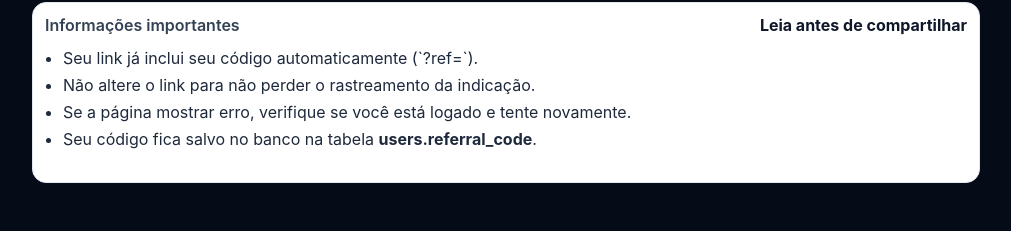
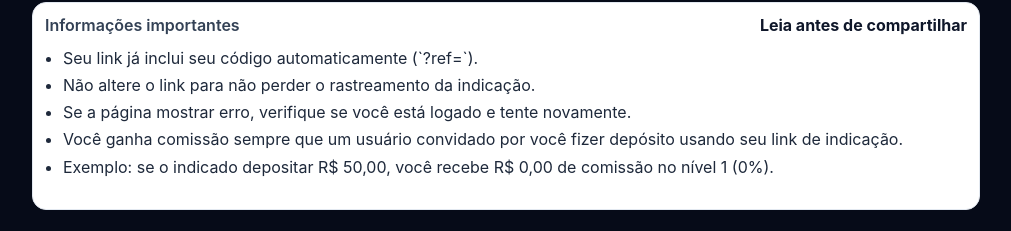
Before and after one commit to magnatazk20/mancera-frontend, a React (Vite) app: page /invite in a window 1280 px wide. Shown: the part 1380-1611 px from the top of the page, without its empty margins (134-1145 px from the left). Built offline with nearby package versions, Linux system fonts and the light colour scheme; no server answers.

Commit message:
Ajusta textos e exemplo de comissão na página Invite

```diff
--- a/src/pages/Invite.tsx
+++ b/src/pages/Invite.tsx
@@ -50,19 +50,38 @@ export default function Invite() {
       try {
         const apiBase = String(API_URL ?? '').trim().replace(/\/+$/, '') || 'http://localhost:3333'
 
-        const storedRefCode = String(user?.referralCode ?? user?.referral_code ?? '').trim()
-        const storedReferralLink = String(user?.referralLink ?? user?.referral_link ?? '').trim()
+        const parsedUserId = Number(user?.id ?? 0)
+        if (!Number.isFinite(parsedUserId) || parsedUserId <= 0) {
+          setError('Usuário não autenticado.')
+        } else {
+          let referralLoaded = false
+          try {
+            const referralResponse = await fetch(`${apiBase}/api/referral/${parsedUserId}`)
+            if (referralResponse.ok) {
+              const referralData = await referralResponse.json()
+              if (referralData?.ok) {
+                setRefCode(String(referralData.referralCode ?? ''))
+                setReferralLinkState(String(referralData.referralLink ?? ''))
+                setError('')
+                referralLoaded = true
+              }
+            } else {
+              const body = await referralResponse.json().catch(() => ({}))
+              const apiError = String(body?.error ?? '')
+              if (apiError.toLowerCase().includes("doesn't exist")) {
+                setError('Banco local sem tabela users. Importe o SQL da plataforma no MySQL.')
+              } else {
+                setError('Não foi possível carregar seu link de convite.')
+              }
+            }
+          } catch (err) {
+            console.error('[invite] erro ao buscar referral', err)
+            setError('Erro de conexão ao carregar convite.')
+          }
 
-        if (storedRefCode) {
-          setRefCode(storedRefCode)
-        }
-
-        if (storedReferralLink) {
-          setReferralLinkState(storedReferralLink)
-        }
-
-        if (!storedRefCode && !storedReferralLink) {
-          setError('Não foi possível carregar seu link de convite.')
+          if (!referralLoaded) {
+            setError('Não foi possível carregar seu link de convite.')
+          }
         }
 
         let commissionLoaded = false
@@ -90,7 +109,7 @@ export default function Invite() {
 
               setCommissionLevels(mappedLevels)
               setCommissionError('')
-              setCommissionSource(commissionUrl)
+              setCommissionSource('')
               commissionLoaded = true
             }
           }
@@ -131,6 +150,16 @@ export default function Invite() {
   }, [inviteMessage])
 
   const displayedCommissionLevels = commissionLevels
+
+  const level1Percent = useMemo(() => {
+    const level1 = displayedCommissionLevels.find((item) => item.level === 1)
+    return Number(level1?.commissionPercent ?? 0)
+  }, [displayedCommissionLevels])
+
+  const exampleDeposit = 50
+  const exampleCommission = useMemo(() => {
+    return Number(((exampleDeposit * level1Percent) / 100).toFixed(2))
+  }, [level1Percent])
 
   const getCommissionColor = (level: number) => {
     if (level === 1) return '#16a34a'
@@ -283,7 +312,17 @@ export default function Invite() {
           <li>Seu link já inclui seu código automaticamente (`?ref=`).</li>
           <li>Não altere o link para não perder o rastreamento da indicação.</li>
           <li>Se a página mostrar erro, verifique se você está logado e tente novamente.</li>
-          <li>Seu código fica salvo no banco na tabela <strong>users.referral_code</strong>.</li>
+          <li>
+            Você ganha comissão sempre que um usuário convidado por você fizer depósito usando seu link de indicação.
+          </li>
+          <li>
+            Exemplo: se o indicado depositar R$ {exampleDeposit.toFixed(2).replace('.', ',')}, você recebe R$ {' '}
+            {exampleCommission.toFixed(2).replace('.', ',')} de comissão no nível 1 ({level1Percent
+              .toFixed(2)
+              .replace(/\.00$/, '')
+              .replace('.', ',')}
+            %).
+          </li>
         </ul>
       </section>
     </main>
```
